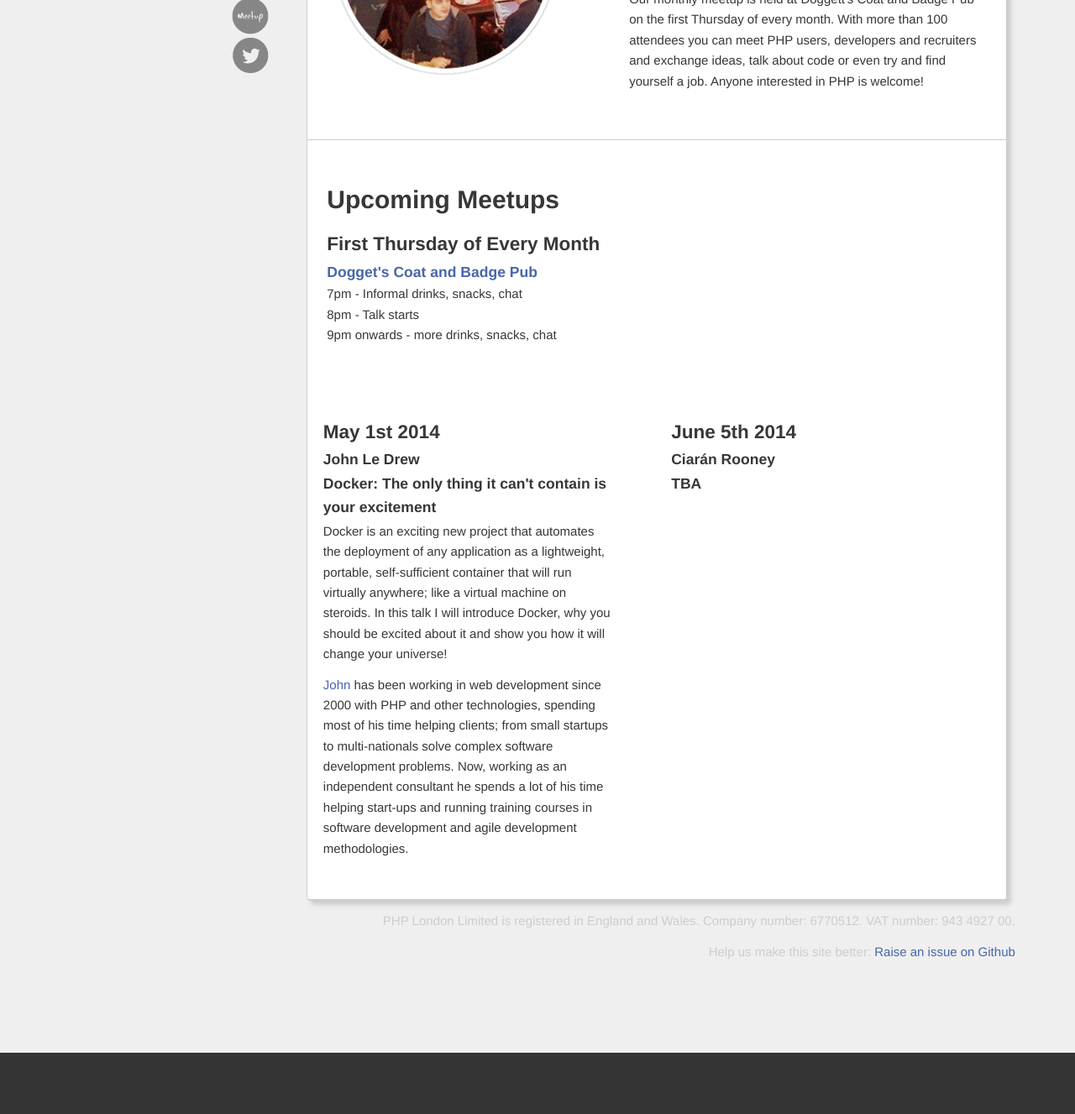
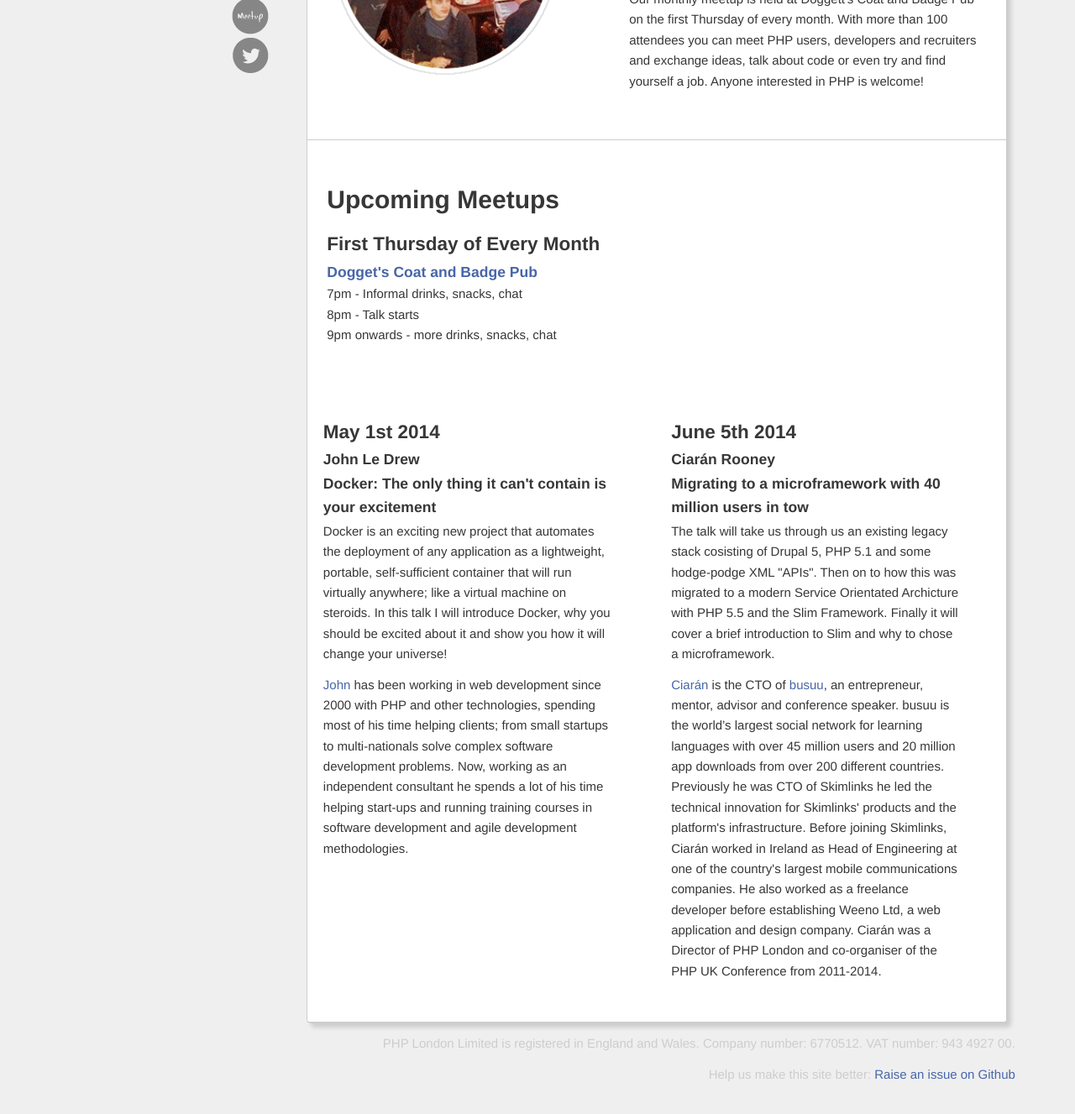
Before and after one commit to phplondon/phplondon.github.io, a Jekyll site: the page built from index.html, in a window 1280 px wide and 1400 px high, scrolled down 420 px. Shown: the top 1327 px of the window at 84% size. Built offline with Jekyll 4.4.1, drawn with Linux system fonts in a browser that asks for light colours; before the commit the page ends 1674 px from its top, so only the background shows below that.

Commit message:
Add ciaran's talk

```diff
--- a/index.html
+++ b/index.html
@@ -39,7 +39,9 @@
         <div class="home-main-content">
             <h2>June 5th 2014</h2>
             <h3>Ciarán Rooney</h3>
-            <h3>TBA</h3>
+            <h3>Migrating to a microframework with 40 million users in tow</h3>
+            <p>The talk will take us through us an existing legacy stack cosisting of Drupal 5, PHP 5.1 and some hodge-podge XML "APIs". Then on to how this was migrated to  a modern Service Orientated Archicture with PHP 5.5 and the Slim Framework. Finally it will cover a brief introduction to Slim and why to chose a microframework.</p>
+            <p><a href="https://twitter.com/ciaranr">Ciarán</a> is the CTO of <a href="http://www.busuu.com/enc/">busuu</a>, an entrepreneur, mentor, advisor and conference speaker. busuu is the world’s largest social network for learning languages with over 45 million users and 20 million app downloads from over 200 different countries. Previously he was CTO of Skimlinks he led the technical innovation for Skimlinks' products and the platform's infrastructure. Before joining Skimlinks, Ciarán worked in Ireland as Head of Engineering at one of the country's largest mobile communications companies. He also worked as a freelance developer before establishing Weeno Ltd, a web application and design company. Ciarán was a Director of PHP London and co-organiser of the PHP UK Conference from 2011-2014.</p>
         </div>
     </div>
 </div>
```
